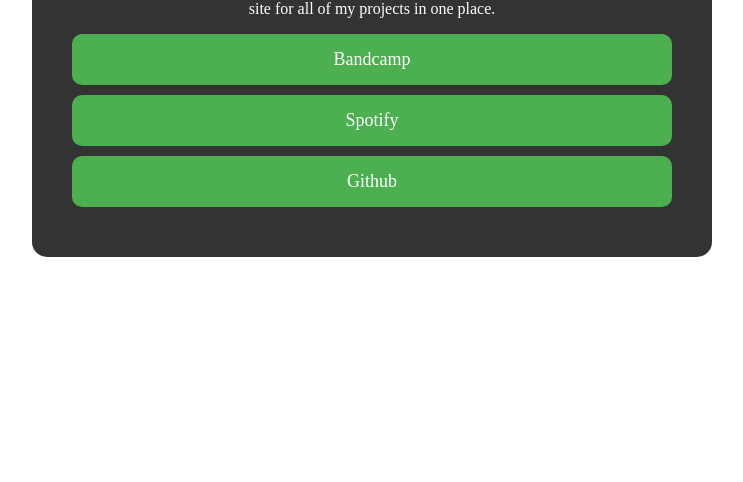
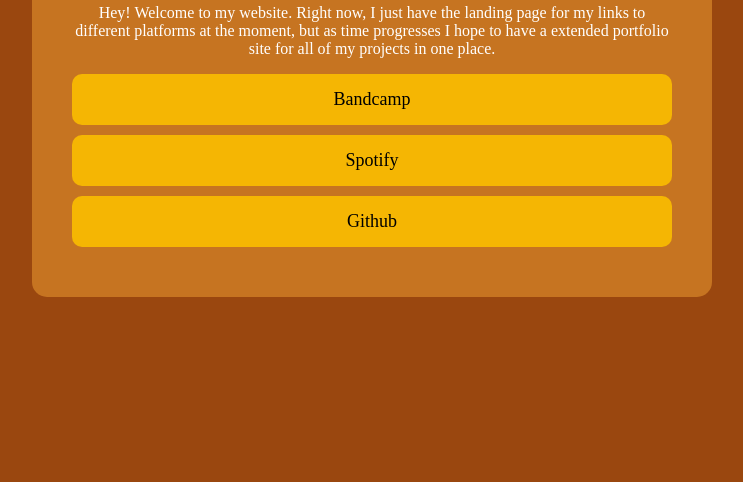
Before and after one commit to gnix22/gnix22.github.io, a plain HTML site: page index.html in a window 1280 px wide. Shown: the part 318-800 px from the top of the page, without its empty margins (268-1011 px from the left). Drawn offline with Linux system fonts and the light colour scheme.

Commit message:
update: landing page created

```diff
--- a/css/styles.css
+++ b/css/styles.css
@@ -3,6 +3,7 @@ body {
             margin: 0;
             padding: 0;
             background-size: cover;
+            background-color: #9a470f;
             background-position: center;
             display: flex;
             justify-content: center;
@@ -11,21 +12,17 @@ body {
             color: #fff;
         }
         .container {
-            background-color: rgba(0, 0, 0, 0.8); /* Semi-transparent background for readability */
+            background-color: #c67421; /* Semi-transparent background for readability */
             padding: 40px;
             border-radius: 15px;
             text-align: center;
             max-width: 600px;
             width: 100%;
         }
+
         h1 {
             font-size: 36px;
             margin-bottom: 30px;
-        }
-        .logo {
-            width: 120px;
-            border-radius: 50%;
-            margin-bottom: 20px;
         }
         .link {
             display: flex;
@@ -33,8 +30,8 @@ body {
             justify-content: center;
             padding: 15px;
             margin: 10px 0;
-            background-color: #4CAF50;
-            color: white;
+            background-color: #f5b603;
+            color: #000000;
             text-decoration: none;
             border-radius: 10px;
             font-size: 18px;
@@ -45,8 +42,8 @@ body {
             font-size: 20px;
         }
         .link:hover {
-            background-color: #45a049;
+            background-color: #fbc222;
         }
         .link:active {
-            background-color: #388e3c;
+            background-color: #fbc222;
         }
--- a/index.html
+++ b/index.html
@@ -9,15 +9,16 @@
 <body class="home-page">
     <main>
         <div class="container" id="home-overview">
+            <H1>I'm Garrett Nix</H1>
             <p class="homepage-intro">
                 Hey! Welcome to my website. Right now, I just have the landing page for my links to different platforms at the moment, but as time progresses
                 I hope to have a extended portfolio site for all of my projects in one place.
             </p>
 
             <div class="landing-page-links">
-                <a href="" class = "link" target="_blank">Bandcamp</a>
-                <a href="" class = "link" target="_blank">Spotify</a>
-                <a href="" class = "link" target="_blank">Github</a>
+                <a href="https://projgarrett.bandcamp.com/album/a-study-in-sonics-vol-1" class = "link" target="_blank">Bandcamp</a>
+                <a href="https://open.spotify.com/album/5LTU2HuvCjeA2sdI9LMu5S?si=ngaXtbTxSMm35If70x70ew" class = "link" target="_blank">Spotify</a>
+                <a href="https://github.com/gnix22" class = "link" target="_blank">Github</a>
             </div>
         </div>
     </main>
```
